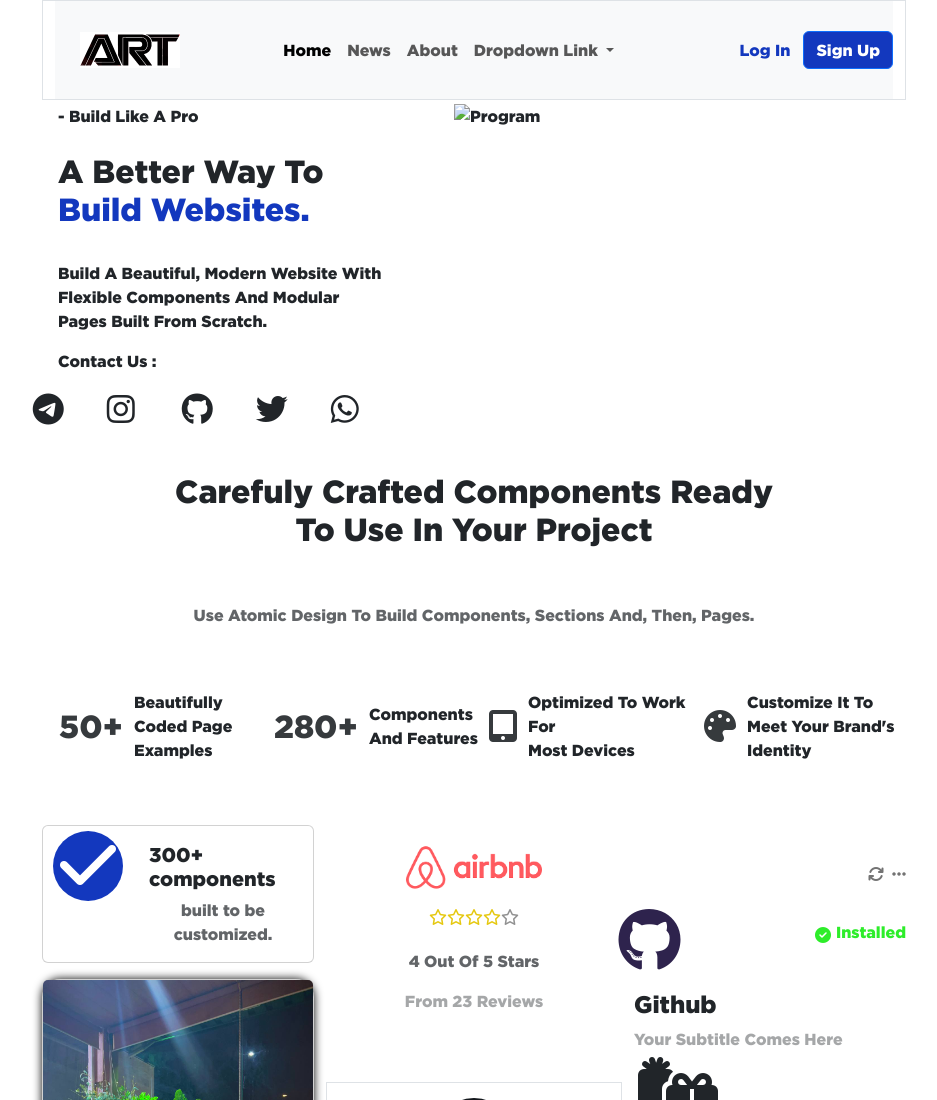
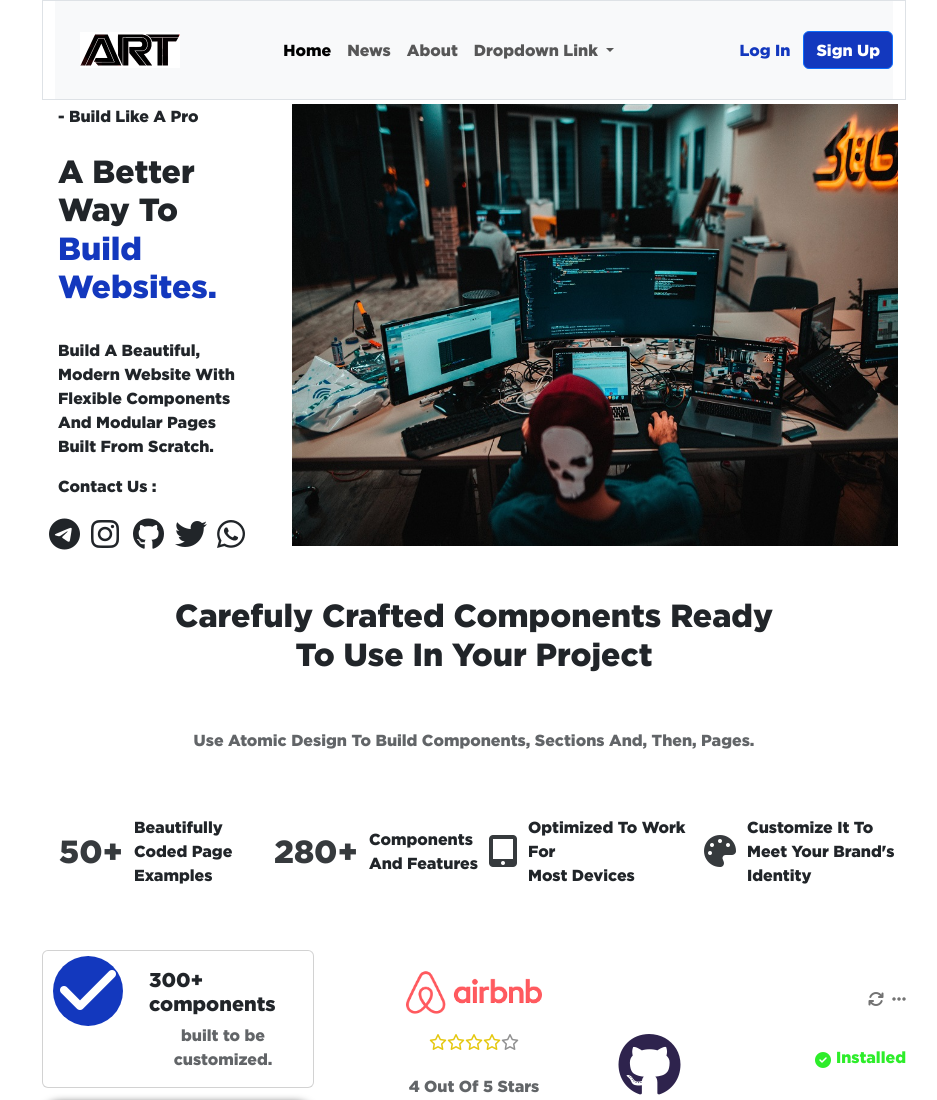
Before and after one commit to LORDKYN/t.r.a, a website: page index.html in a window 1280 px wide. Shown: the top 1100 px of the page, without its empty margins (166-1103 px from the left). Drawn offline with Linux system fonts and the light colour scheme; files whose address does not match are found by name.

Commit message:
Update index.html

```diff
--- a/index.html
+++ b/index.html
@@ -95,7 +95,7 @@
                 </div>
             </div>
             <div class="row">
-                <img src="./assets/media/arian-darvishi-wh-RPfR_3_M-unsplash (3).jpg (3).jpg" alt="program">
+                <img src="./assets/media/arian-darvishi-wh-RPfR_3_M-unsplash (3).jpg" alt="program">
             </div>
         </div>
         <div class="container d-flex flex-column justify-content-evenly mainline">
```
